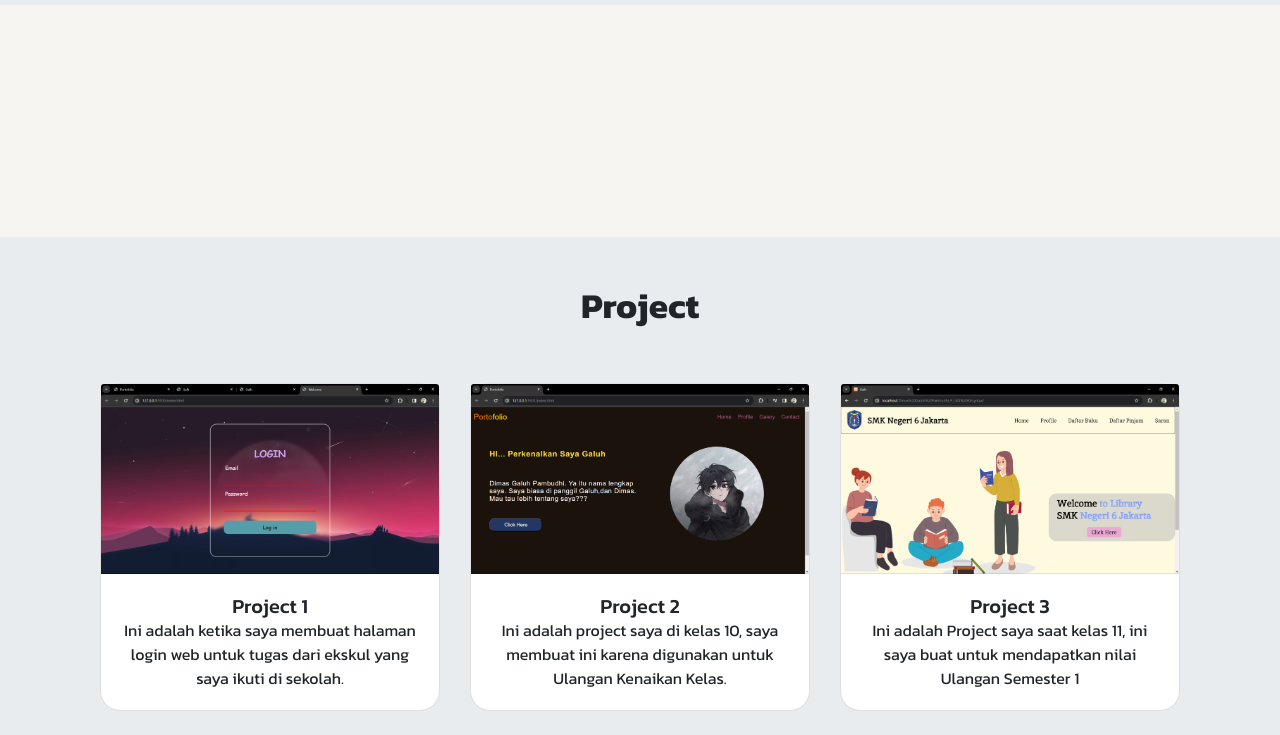
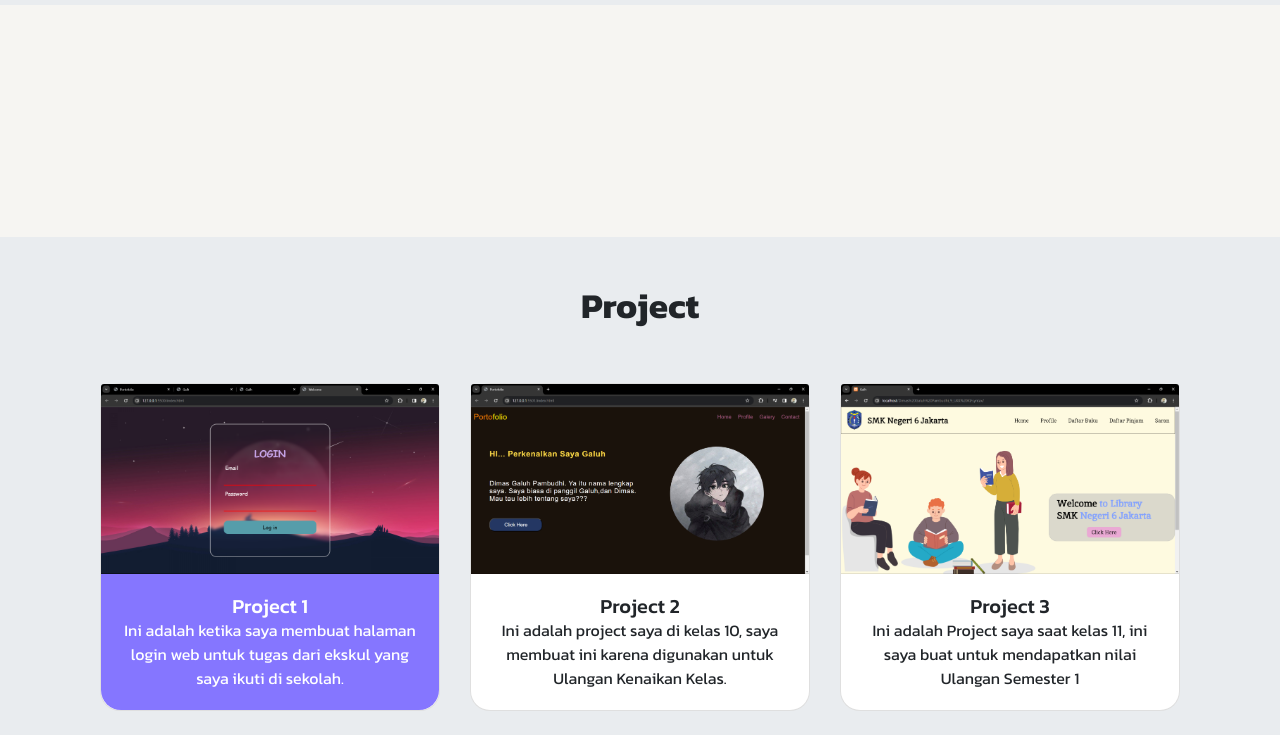
Before and after one commit to Naxsyl/Portofolio_Galuh, a plain HTML site: page index.html in a window 1280 px wide. In both pictures the pointer is over the element 270 px from the left and 2005 px from the top of the page. Shown: the part 1363-2098 px from the top of the page. Drawn offline with nearby package versions, Linux system fonts and the light colour scheme.

Commit message:
Update style.css

```diff
--- a/style.css
+++ b/style.css
@@ -85,3 +85,9 @@
 .card {
   border-radius: 20px;
 }
+.card-body:hover {
+  background-color: #8576ff;
+  color: white;
+  transition: 0.8s;
+  border-radius: 0 0 20px 20px;
+}
```
